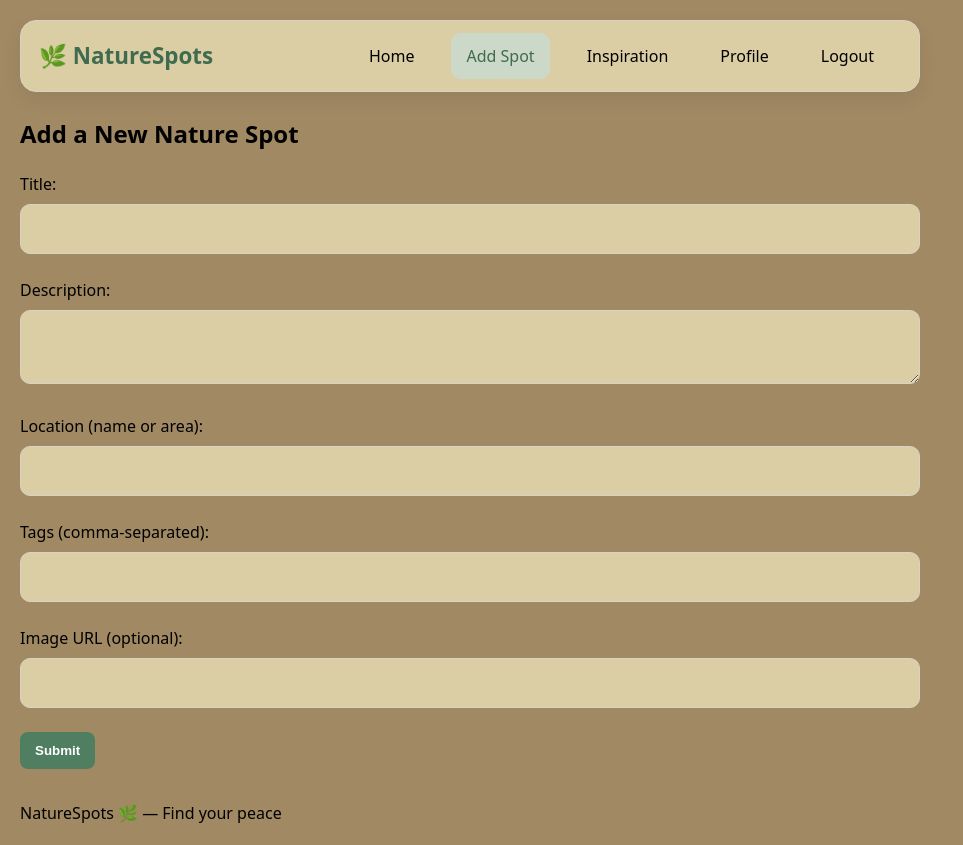
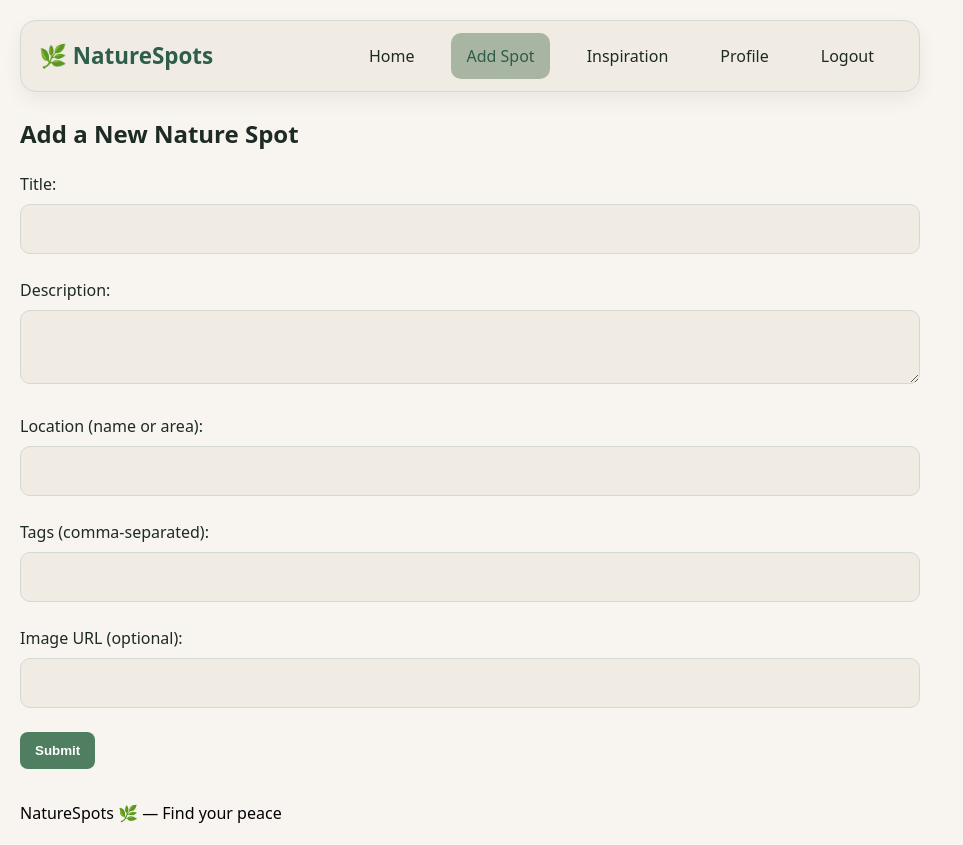
Before and after one commit to astong2/NatureSpotsApp, a Flask app: page /spots/new in a window 1280 px wide. Shown: the whole page, without its empty margins (0-963 px from the left). Run offline with Flask 3, Linux system fonts and the light colour scheme; a user stored in the database is signed in; some libraries are stand-ins or nearby versions.

Commit message:
Updated NatureSpots styling

```diff
--- a/static/styles.css
+++ b/static/styles.css
@@ -1,15 +1,15 @@
 :root {
-  --bg: #a08963;
-  --panel: #DBCEA5;
-  --accent: #3f6b4f;
-  --accent-2: #cdd9c8;
-  --text: #000000;
+  --bg: #f8f5f0;
+  --panel: #f0ece4;
+  --accent: #2e5d4a;
+  --accent-2: #a8b5a2;
+  --text: #1e2a24;
   --muted: #6e7a6f;
   --danger: #b84a4a;
   --success: #4a7a5a;
   --radius: 12px;
   --gap: 16px;
-  --border: #d8d2c7;
+  --border: #d4d9d2;
   --shadow: 0 8px 20px rgba(0,0,0,0.06);
 }
 
```
